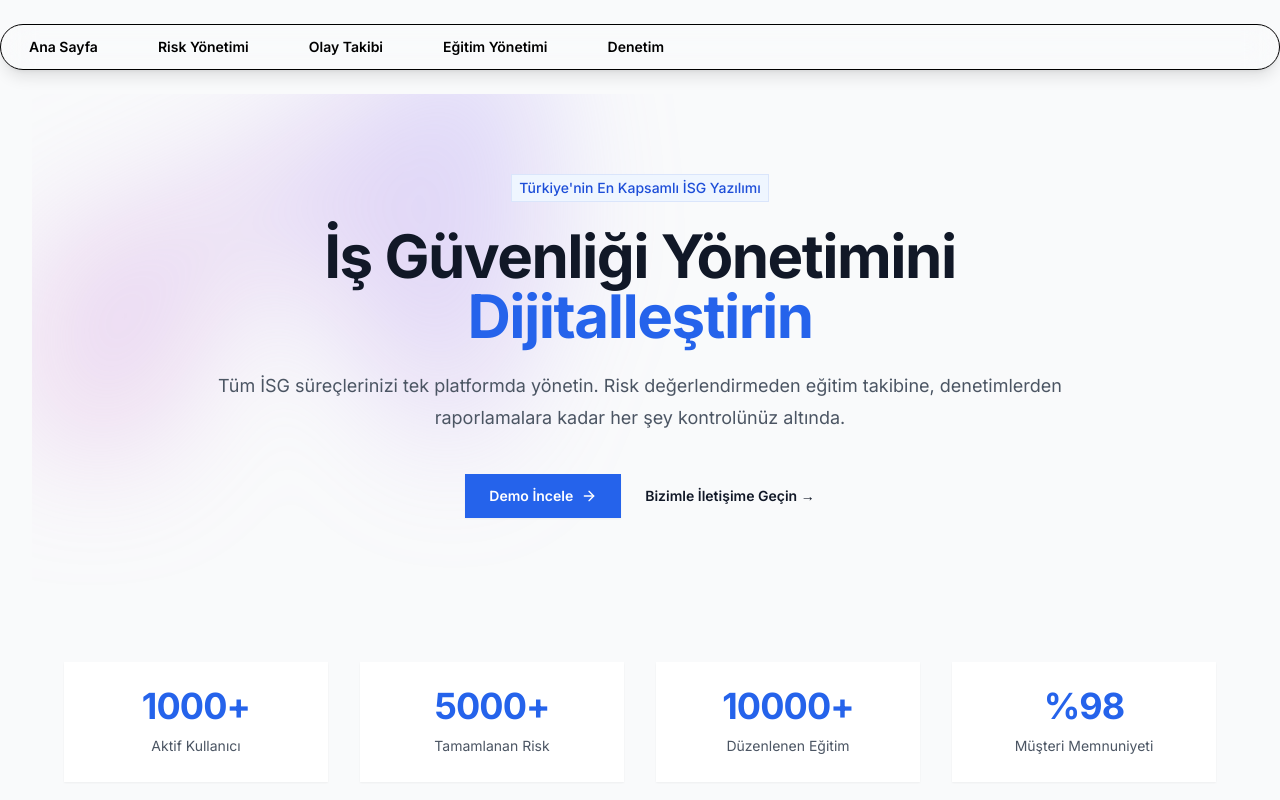
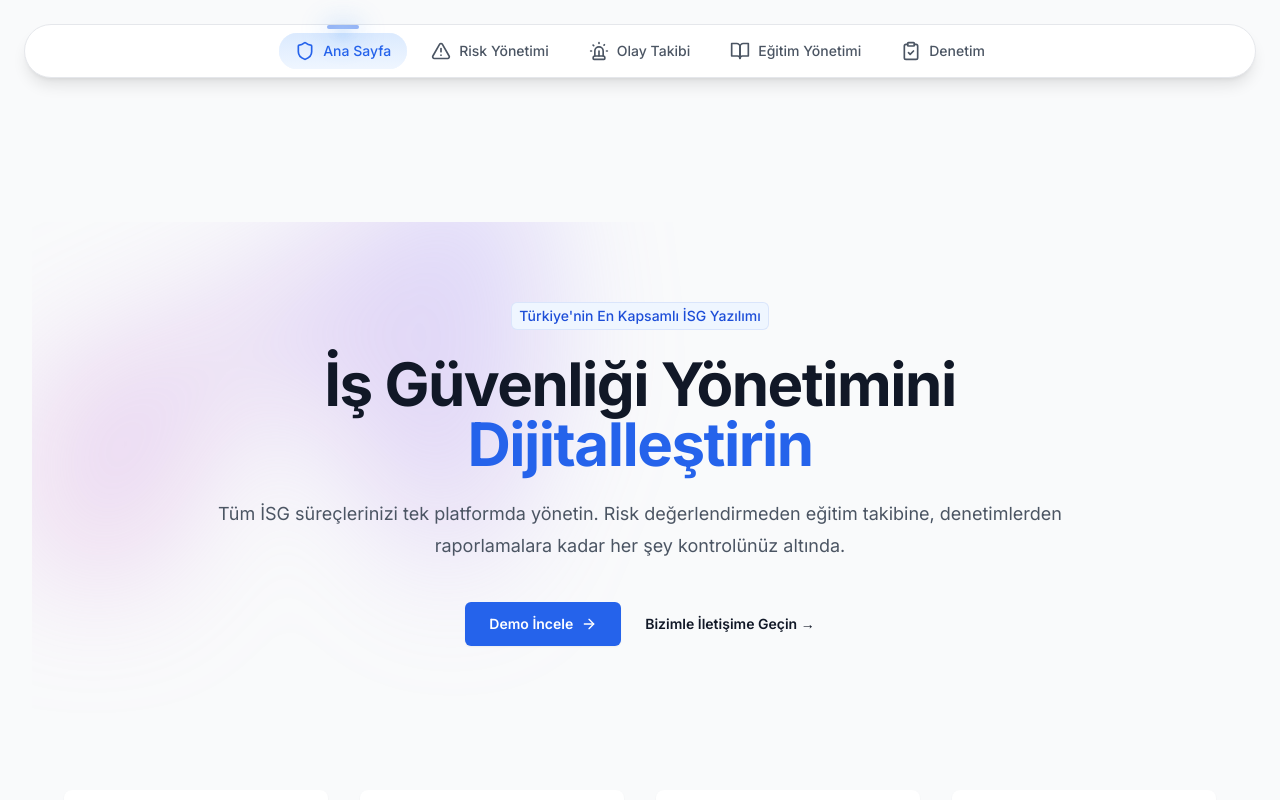
Before and after one commit to imehmetcn/isg, a Next.js app: page / in a window 1280 px wide. Shown: the top 800 px of the page. Built offline with nearby package versions, Linux system fonts and the light colour scheme.

Commit message:
Navbar tasarımı düzeltildi ve tema renkleri eklendi

```diff
--- a/package.json
+++ b/package.json
@@ -31,6 +31,7 @@
     "react-hook-form": "^7.50.0",
     "recharts": "^2.15.1",
     "tailwind-merge": "^2.6.0",
+    "tailwindcss-animate": "^1.0.7",
     "zod": "^3.22.4",
     "zustand": "^4.5.0"
   },
--- a/src/app/globals.css
+++ b/src/app/globals.css
@@ -2,12 +2,75 @@
 @tailwind components;
 @tailwind utilities;
 
-:root {
-  --foreground-rgb: 0, 0, 0;
-  --background-rgb: 255, 255, 255;
+@layer base {
+  :root {
+    --background: 0 0% 100%;
+    --foreground: 222.2 84% 4.9%;
+
+    --card: 0 0% 100%;
+    --card-foreground: 222.2 84% 4.9%;
+
+    --popover: 0 0% 100%;
+    --popover-foreground: 222.2 84% 4.9%;
+
+    --primary: 221.2 83.2% 53.3%;
+    --primary-foreground: 210 40% 98%;
+
+    --secondary: 210 40% 96.1%;
+    --secondary-foreground: 222.2 47.4% 11.2%;
+
+    --muted: 210 40% 96.1%;
+    --muted-foreground: 215.4 16.3% 46.9%;
+
+    --accent: 210 40% 96.1%;
+    --accent-foreground: 222.2 47.4% 11.2%;
+
+    --destructive: 0 84.2% 60.2%;
+    --destructive-foreground: 210 40% 98%;
+
+    --border: 214.3 31.8% 91.4%;
+    --input: 214.3 31.8% 91.4%;
+    --ring: 221.2 83.2% 53.3%;
+
+    --radius: 0.5rem;
+  }
+
+  .dark {
+    --background: 222.2 84% 4.9%;
+    --foreground: 210 40% 98%;
+
+    --card: 222.2 84% 4.9%;
+    --card-foreground: 210 40% 98%;
+
+    --popover: 222.2 84% 4.9%;
+    --popover-foreground: 210 40% 98%;
+
+    --primary: 217.2 91.2% 59.8%;
+    --primary-foreground: 222.2 47.4% 11.2%;
+
+    --secondary: 217.2 32.6% 17.5%;
+    --secondary-foreground: 210 40% 98%;
+
+    --muted: 217.2 32.6% 17.5%;
+    --muted-foreground: 215 20.2% 65.1%;
+
+    --accent: 217.2 32.6% 17.5%;
+    --accent-foreground: 210 40% 98%;
+
+    --destructive: 0 62.8% 30.6%;
+    --destructive-foreground: 210 40% 98%;
+
+    --border: 217.2 32.6% 17.5%;
+    --input: 217.2 32.6% 17.5%;
+    --ring: 224.3 76.3% 48%;
+  }
 }
 
-body {
-  color: rgb(var(--foreground-rgb));
-  background: rgb(var(--background-rgb));
+@layer base {
+  * {
+    @apply border-border;
+  }
+  body {
+    @apply bg-background text-foreground;
+  }
 }
--- a/src/app/layout.tsx
+++ b/src/app/layout.tsx
@@ -18,10 +18,10 @@ export default function RootLayout({
 }) {
   return (
     <html lang="tr" className="h-full">
-      <body className={`${inter.className} h-full`}>
-        <div className="min-h-screen flex flex-col bg-gray-50">
+      <body className={inter.className}>
+        <div className="relative min-h-screen flex flex-col bg-gray-50 dark:bg-gray-900">
           <Navbar />
-          <main className="flex-grow px-4 sm:px-6 lg:px-8 max-w-7xl mx-auto w-full">
+          <main className="flex-grow px-4 sm:px-6 lg:px-8 max-w-7xl mx-auto w-full pt-24 pb-20">
             {children}
           </main>
           <Footer />
--- a/src/components/ui/tubelight-navbar.tsx
+++ b/src/components/ui/tubelight-navbar.tsx
@@ -32,13 +32,13 @@ export function NavBar({ items, className }: NavBarProps) {
   }, [])
 
   return (
-    <div
+    <nav
       className={cn(
-        "fixed bottom-0 sm:top-0 left-1/2 -translate-x-1/2 z-50 mb-6 sm:pt-6",
+        "fixed bottom-0 sm:bottom-auto sm:top-0 left-0 right-0 sm:left-1/2 sm:-translate-x-1/2 z-50 p-4 sm:p-6",
         className,
       )}
     >
-      <div className="flex items-center gap-3 bg-background/5 border border-border backdrop-blur-lg py-1 px-1 rounded-full shadow-lg">
+      <div className="flex items-center justify-center gap-1 sm:gap-2 bg-white dark:bg-gray-950 border border-gray-200 dark:border-gray-800 px-2 py-2 rounded-full shadow-lg backdrop-blur-lg">
         {items.map((item) => {
           const Icon = item.icon
           const isActive = activeTab === item.name
@@ -49,30 +49,28 @@ export function NavBar({ items, className }: NavBarProps) {
               href={item.url}
               onClick={() => setActiveTab(item.name)}
               className={cn(
-                "relative cursor-pointer text-sm font-semibold px-6 py-2 rounded-full transition-colors",
-                "text-foreground/80 hover:text-primary",
-                isActive && "bg-muted text-primary",
+                "relative px-3 sm:px-4 py-2 rounded-full transition-colors duration-200",
+                "text-sm font-medium",
+                isActive
+                  ? "text-blue-600 dark:text-blue-500"
+                  : "text-gray-600 dark:text-gray-400 hover:text-blue-600 dark:hover:text-blue-500",
               )}
             >
-              <span className="hidden md:inline">{item.name}</span>
-              <span className="md:hidden">
-                <Icon size={18} strokeWidth={2.5} />
+              <span className="relative z-10 flex items-center gap-2">
+                <Icon className="w-4 h-4 sm:w-5 sm:h-5" />
+                <span className="hidden sm:inline">{item.name}</span>
               </span>
               {isActive && (
                 <motion.div
-                  layoutId="lamp"
-                  className="absolute inset-0 w-full bg-primary/5 rounded-full -z-10"
-                  initial={false}
-                  transition={{
-                    type: "spring",
-                    stiffness: 300,
-                    damping: 30,
-                  }}
+                  layoutId="bubble"
+                  className="absolute inset-0 z-0 bg-blue-100/50 dark:bg-blue-900/20 rounded-full"
+                  transition={{ type: "spring", bounce: 0.2, duration: 0.6 }}
                 >
-                  <div className="absolute -top-2 left-1/2 -translate-x-1/2 w-8 h-1 bg-primary rounded-t-full">
-                    <div className="absolute w-12 h-6 bg-primary/20 rounded-full blur-md -top-2 -left-2" />
-                    <div className="absolute w-8 h-6 bg-primary/20 rounded-full blur-md -top-1" />
-                    <div className="absolute w-4 h-4 bg-primary/20 rounded-full blur-sm top-0 left-2" />
+                  <div className="absolute inset-0 rounded-full bg-gradient-to-b from-blue-100 to-blue-50 dark:from-blue-900/20 dark:to-blue-900/5 backdrop-blur-sm" />
+                  <div className="absolute -top-2 left-1/2 -translate-x-1/2 w-8 h-1 bg-blue-600 dark:bg-blue-500 rounded-full opacity-50">
+                    <div className="absolute w-12 h-6 bg-blue-400/20 dark:bg-blue-400/10 rounded-full blur-md -top-2 -left-2" />
+                    <div className="absolute w-8 h-6 bg-blue-400/20 dark:bg-blue-400/10 rounded-full blur-md -top-1" />
+                    <div className="absolute w-4 h-4 bg-blue-400/20 dark:bg-blue-400/10 rounded-full blur-sm top-0 left-2" />
                   </div>
                 </motion.div>
               )}
@@ -80,6 +78,6 @@ export function NavBar({ items, className }: NavBarProps) {
           )
         })}
       </div>
-    </div>
+    </nav>
   )
 }
--- a/tailwind.config.js
+++ b/tailwind.config.js
@@ -1,11 +1,20 @@
 /** @type {import('tailwindcss').Config} */
 module.exports = {
+  darkMode: ["class"],
   content: [
-    './src/pages/**/*.{js,ts,jsx,tsx,mdx}',
-    './src/components/**/*.{js,ts,jsx,tsx,mdx}',
-    './src/app/**/*.{js,ts,jsx,tsx,mdx}',
+    './pages/**/*.{ts,tsx}',
+    './components/**/*.{ts,tsx}',
+    './app/**/*.{ts,tsx}',
+    './src/**/*.{ts,tsx}',
   ],
   theme: {
+    container: {
+      center: true,
+      padding: "2rem",
+      screens: {
+        "2xl": "1400px",
+      },
+    },
     extend: {
       colors: {
         border: "hsl(var(--border))",
@@ -47,7 +56,21 @@ module.exports = {
         md: "calc(var(--radius) - 2px)",
         sm: "calc(var(--radius) - 4px)",
       },
+      keyframes: {
+        "accordion-down": {
+          from: { height: 0 },
+          to: { height: "var(--radix-accordion-content-height)" },
+        },
+        "accordion-up": {
+          from: { height: "var(--radix-accordion-content-height)" },
+          to: { height: 0 },
+        },
+      },
+      animation: {
+        "accordion-down": "accordion-down 0.2s ease-out",
+        "accordion-up": "accordion-up 0.2s ease-out",
+      },
     },
   },
-  plugins: [],
+  plugins: [require("tailwindcss-animate")],
 }
```
Also changed, not shown: 1 other file (tests, documents, lock files or other folders).
